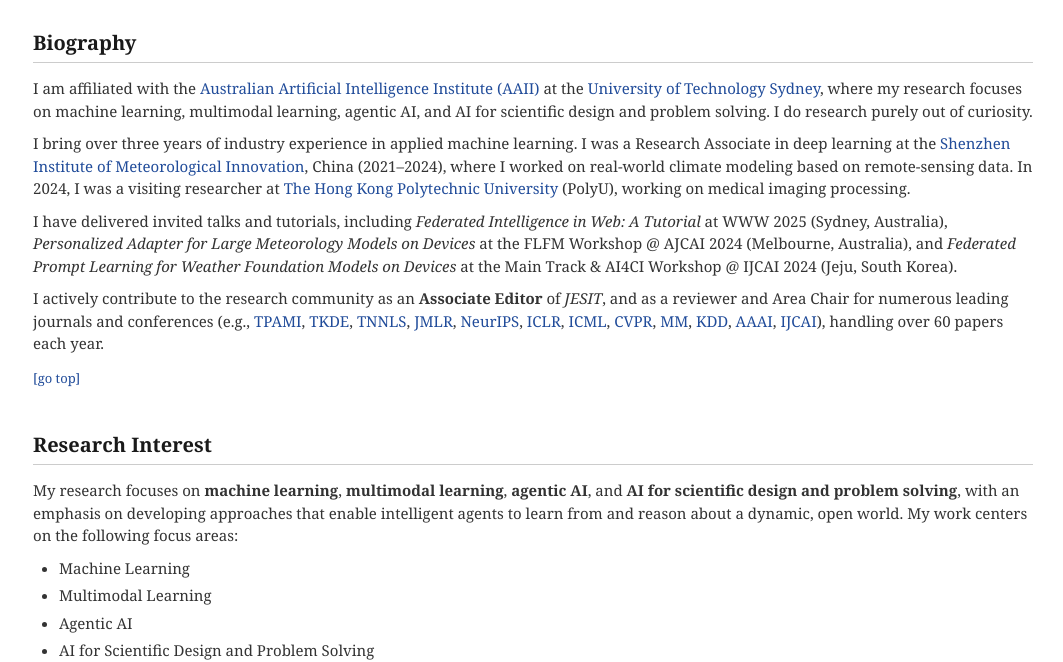
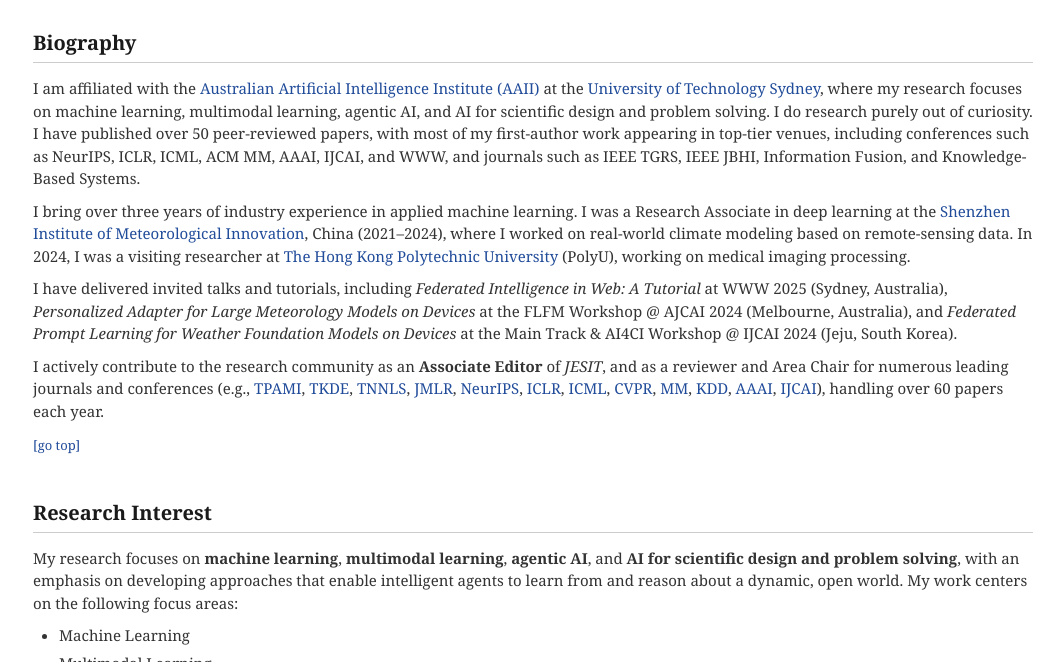
Before and after one commit to shengchaochen82/shengchaochen82.github.io, a Jekyll site: the page built from index.md, in a window 1280 px wide and 900 px high, cut to the strip 238-900 px from the top of the window. Shown: the whole strip, without its empty margins (107-1170 px from the left). Built offline with Jekyll 4.4.1, drawn with Linux system fonts in a browser that asks for light colours.

Commit message:
Content: add publication summary sentence to Biography intro
Co-Authored-By: Claude Sonnet 5 <noreply@anthropic.com>

```diff
--- a/_includes/classic_biography.html
+++ b/_includes/classic_biography.html
@@ -1,6 +1,6 @@
 <section class="classic-section" id="biography">
   <h1>Biography</h1>
-  <p>I am affiliated with the <a href="https://www.uts.edu.au/research/australian-artificial-intelligence-institute" target="_blank">Australian Artificial Intelligence Institute (AAII)</a> at the <a href="https://www.uts.edu.au/" target="_blank">University of Technology Sydney</a>, where my research focuses on machine learning, multimodal learning, agentic AI, and AI for scientific design and problem solving. I do research purely out of curiosity.</p>
+  <p>I am affiliated with the <a href="https://www.uts.edu.au/research/australian-artificial-intelligence-institute" target="_blank">Australian Artificial Intelligence Institute (AAII)</a> at the <a href="https://www.uts.edu.au/" target="_blank">University of Technology Sydney</a>, where my research focuses on machine learning, multimodal learning, agentic AI, and AI for scientific design and problem solving. I do research purely out of curiosity. I have published over 50 peer-reviewed papers, with most of my first-author work appearing in top-tier venues, including conferences such as NeurIPS, ICLR, ICML, ACM MM, AAAI, IJCAI, and WWW, and journals such as IEEE TGRS, IEEE JBHI, Information Fusion, and Knowledge-Based Systems.</p>
   <p>I bring over three years of industry experience in applied machine learning. I was a Research Associate in deep learning at the <a href="https://weather.sz.gov.cn/gbamwf/zhongxingaikuang/" target="_blank">Shenzhen Institute of Meteorological Innovation</a>, China (2021–2024), where I worked on real-world climate modeling based on remote-sensing data. In 2024, I was a visiting researcher at <a href="https://www.polyu.edu.hk/" target="_blank">The Hong Kong Polytechnic University</a> (PolyU), working on medical imaging processing.</p>
   <p>I have delivered invited talks and tutorials, including <em>Federated Intelligence in Web: A Tutorial</em> at WWW 2025 (Sydney, Australia), <em>Personalized Adapter for Large Meteorology Models on Devices</em> at the FLFM Workshop @ AJCAI 2024 (Melbourne, Australia), and <em>Federated Prompt Learning for Weather Foundation Models on Devices</em> at the Main Track &amp; AI4CI Workshop @ IJCAI 2024 (Jeju, South Korea).</p>
   <p>I actively contribute to the research community as an <strong>Associate Editor</strong> of <em>JESIT</em>, and as a reviewer and Area Chair for numerous leading journals and conferences (e.g., <a href="https://ieeexplore.ieee.org/xpl/RecentIssue.jsp?punumber=34" target="_blank">TPAMI</a>, <a href="https://ieeexplore.ieee.org/xpl/RecentIssue.jsp?punumber=69" target="_blank">TKDE</a>, <a href="https://ieeexplore.ieee.org/xpl/RecentIssue.jsp?punumber=5962385" target="_blank">TNNLS</a>, <a href="https://www.jmlr.org/" target="_blank">JMLR</a>, <a href="https://neurips.cc/" target="_blank">NeurIPS</a>, <a href="https://iclr.cc/" target="_blank">ICLR</a>, <a href="https://icml.cc/" target="_blank">ICML</a>, <a href="https://cvpr.thecvf.com/" target="_blank">CVPR</a>, <a href="https://www.acmmm.org/" target="_blank">MM</a>, <a href="https://www.kdd.org/" target="_blank">KDD</a>, <a href="https://www.aaai.org/" target="_blank">AAAI</a>, <a href="https://www.ijcai.org/" target="_blank">IJCAI</a>), handling over 60 papers each year.</p>
```
